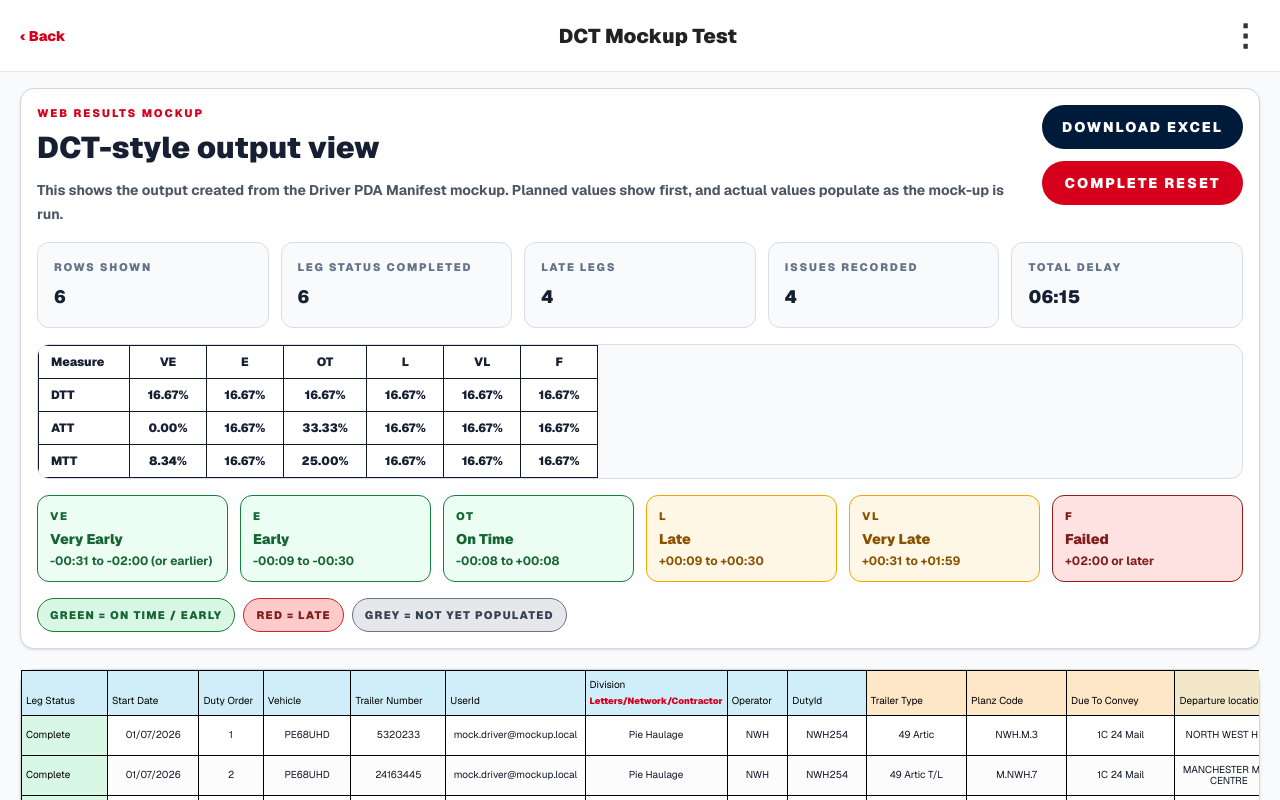
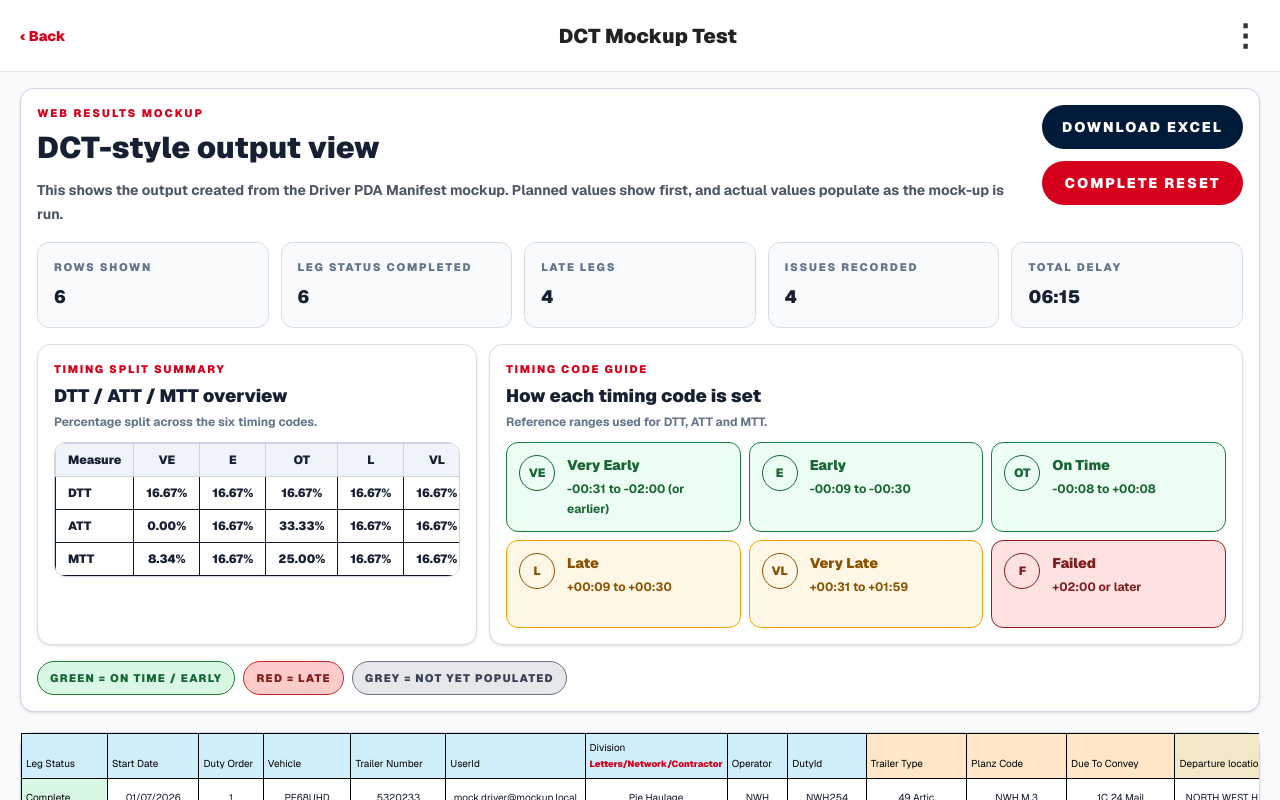
Before and after one commit to acannon76/rugby-league-supporter-web, a Next.js app: page /internal/app-ideas/dct in a window 1280 px wide. Shown: the top 800 px of the page. Built offline with nearby package versions, Linux system fonts and the light colour scheme.

Commit message:
dct ve e ot l vl f

```diff
--- a/src/app/internal/app-ideas/dct/DctMockupClient.tsx
+++ b/src/app/internal/app-ideas/dct/DctMockupClient.tsx
@@ -163,8 +163,10 @@ function DctWebScreen({
             <SummaryCard label="Total delay" value={formatDelayTotal(totalDelayMinutes)} />
           </div>
 
+          <div className="mt-4 grid gap-3 xl:grid-cols-[440px_minmax(0,1fr)] xl:items-stretch">
             <ToTimeSummaryTable distribution={buildToTimeDistribution(displayRows)} />
             <ToTimeLegend />
+          </div>
 
           <div className="mt-4 flex flex-wrap gap-2 text-[11px] font-black uppercase tracking-[0.12em]">
             <span className="rounded-full border border-[#1f7a34] bg-[#d9f7e5] px-3 py-2 text-[#166534]">
@@ -316,15 +318,27 @@ type ToTimeDistribution = Record<ToTimeCode, number>;
 type ToTimeDistributionSet = { dtt: ToTimeDistribution; att: ToTimeDistribution; mtt: ToTimeDistribution };
 
 function ToTimeSummaryTable({ distribution }: { distribution: ToTimeDistributionSet }) {
-  const cellClass = "border border-[#0f172a] px-3 py-2 text-center text-xs font-black text-[#172033]";
+  const rowClassName = "border border-[#cbd5e1] px-3 py-2 text-center text-xs font-black text-[#172033]";
+
   return (
-    <div className="mt-4 overflow-x-auto rounded-[12px] border border-[#d9dee6] bg-[#f8fafc]">
-      <table className="min-w-[560px] border-collapse text-xs">
+    <section className="h-full rounded-[14px] border border-[#d9dee6] bg-white p-4 shadow-sm">
+      <div className="flex items-start justify-between gap-3">
+        <div>
+          <p className="text-[11px] font-black uppercase tracking-[0.16em] text-[#d6001c]">
+            Timing split summary
+          </p>
+          <h3 className="mt-1 text-lg font-black text-[#172033]">DTT / ATT / MTT overview</h3>
+          <p className="mt-1 text-xs font-bold text-[#64748b]">Percentage split across the six timing codes.</p>
+        </div>
+      </div>
+
+      <div className="mt-3 overflow-hidden rounded-xl border border-[#cbd5e1]">
+        <table className="w-full border-collapse text-xs">
           <thead>
-          <tr className="bg-white text-[#64748b]">
-            <th className={`${cellClass} text-left`}>Measure</th>
+            <tr className="bg-[#eff4fb] text-[#475569]">
+              <th className={`${rowClassName} text-left`}>Measure</th>
               {toTimeOptions.map((code) => (
-              <th key={code} className={cellClass}>{code}</th>
+                <th key={code} className={rowClassName}>{code}</th>
               ))}
             </tr>
           </thead>
@@ -335,6 +349,7 @@ function ToTimeSummaryTable({ distribution }: { distribution: ToTimeDistribution
           </tbody>
         </table>
       </div>
+    </section>
   );
 }
 
@@ -351,7 +366,18 @@ function ToTimeSummaryRow({ label, values }: { label: string; values: ToTimeDist
 
 function ToTimeLegend() {
   return (
-    <div className="mt-4 grid gap-3 md:grid-cols-2 xl:grid-cols-6">
+    <section className="h-full rounded-[14px] border border-[#d9dee6] bg-white p-4 shadow-sm">
+      <div className="flex items-start justify-between gap-3">
+        <div>
+          <p className="text-[11px] font-black uppercase tracking-[0.16em] text-[#d6001c]">
+            Timing code guide
+          </p>
+          <h3 className="mt-1 text-lg font-black text-[#172033]">How each timing code is set</h3>
+          <p className="mt-1 text-xs font-bold text-[#64748b]">Reference ranges used for DTT, ATT and MTT.</p>
+        </div>
+      </div>
+
+      <div className="mt-3 grid gap-2 sm:grid-cols-2 xl:grid-cols-3">
         <ToTimeLegendCard code="VE" description="Very Early" range="-00:31 to -02:00 (or earlier)" />
         <ToTimeLegendCard code="E" description="Early" range="-00:09 to -00:30" />
         <ToTimeLegendCard code="OT" description="On Time" range="-00:08 to +00:08" />
@@ -359,15 +385,20 @@ function ToTimeLegend() {
         <ToTimeLegendCard code="VL" description="Very Late" range="+00:31 to +01:59" />
         <ToTimeLegendCard code="F" description="Failed" range="+02:00 or later" />
       </div>
+    </section>
   );
 }
 
 function ToTimeLegendCard({ code, description, range }: { code: ToTimeCode; description: string; range: string }) {
   return (
-    <div className={`rounded-[12px] border p-3 ${getToTimeCardClass(code)}`}>
-      <p className="text-[11px] font-black uppercase tracking-[0.16em]">{code}</p>
-      <p className="mt-1 text-sm font-black">{description}</p>
-      <p className="mt-1 text-xs font-bold">{range}</p>
+    <div className={`flex min-h-[88px] items-start gap-3 rounded-[12px] border px-3 py-3 ${getToTimeCardClass(code)}`}>
+      <div className="flex h-9 w-9 shrink-0 items-center justify-center rounded-full border border-current text-xs font-black">
+        {code}
+      </div>
+      <div>
+        <p className="text-sm font-black leading-5">{description}</p>
+        <p className="mt-1 text-xs font-bold leading-5">{range}</p>
+      </div>
     </div>
   );
 }
--- a/src/app/internal/app-ideas/link-message-mock/debrief/page.tsx
+++ b/src/app/internal/app-ideas/link-message-mock/debrief/page.tsx
@@ -269,8 +269,10 @@ export default function DebriefPage() {
               <SummaryCard label="318 / POD outstanding" value={String(missing318Count)} />
             </div>
 
+            <div className="mt-4 grid gap-3 xl:grid-cols-[440px_minmax(0,1fr)] xl:items-stretch">
               <ToTimeSummaryTable distribution={toTimeDistribution} />
               <ToTimeLegend />
+            </div>
           </section>
 
           <section className="mt-4 rounded-md border border-[#d9dee6] bg-white p-4 shadow-sm">
@@ -954,13 +956,24 @@ function CheckBox({
 }
 
 function ToTimeSummaryTable({ distribution }: { distribution: ToTimeDistributionSet }) {
-  const rowClassName = "border border-[#0f172a] px-3 py-2 text-center text-xs font-black text-[#172033]";
+  const rowClassName = "border border-[#cbd5e1] px-3 py-2 text-center text-xs font-black text-[#172033]";
 
   return (
-    <div className="mt-4 overflow-x-auto rounded-[12px] border border-[#d9dee6] bg-[#f8fafc]">
-      <table className="min-w-[560px] border-collapse text-xs">
+    <section className="h-full rounded-[14px] border border-[#d9dee6] bg-white p-4 shadow-sm">
+      <div className="flex items-start justify-between gap-3">
+        <div>
+          <p className="text-[11px] font-black uppercase tracking-[0.16em] text-[#d6001c]">
+            Timing split summary
+          </p>
+          <h3 className="mt-1 text-lg font-black text-[#172033]">DTT / ATT / MTT overview</h3>
+          <p className="mt-1 text-xs font-bold text-[#64748b]">Percentage split across the six timing codes.</p>
+        </div>
+      </div>
+
+      <div className="mt-3 overflow-hidden rounded-xl border border-[#cbd5e1]">
+        <table className="w-full border-collapse text-xs">
           <thead>
-          <tr className="bg-white text-[#64748b]">
+            <tr className="bg-[#eff4fb] text-[#475569]">
               <th className={`${rowClassName} text-left`}>Measure</th>
               {toTimeOptions.map((code) => (
                 <th key={code} className={rowClassName}>{code}</th>
@@ -974,15 +987,16 @@ function ToTimeSummaryTable({ distribution }: { distribution: ToTimeDistribution
           </tbody>
         </table>
       </div>
+    </section>
   );
 }
 
 function ToTimeSummaryRow({ label, values }: { label: string; values: ToTimeDistribution }) {
   return (
-    <tr>
-      <td className="border border-[#0f172a] bg-white px-3 py-2 text-left text-xs font-black text-[#172033]">{label}</td>
+    <tr className="even:bg-[#f8fafc]">
+      <td className="border border-[#cbd5e1] bg-white px-3 py-2 text-left text-xs font-black text-[#172033]">{label}</td>
       {toTimeOptions.map((code) => (
-        <td key={`${label}-${code}`} className="border border-[#0f172a] bg-white px-3 py-2 text-center text-xs font-black text-[#172033]">
+        <td key={`${label}-${code}`} className="border border-[#cbd5e1] bg-white px-3 py-2 text-center text-xs font-black text-[#172033]">
           {values[code].toFixed(2)}%
         </td>
       ))}
@@ -992,7 +1006,18 @@ function ToTimeSummaryRow({ label, values }: { label: string; values: ToTimeDist
 
 function ToTimeLegend() {
   return (
-    <div className="mt-4 grid gap-3 md:grid-cols-2 xl:grid-cols-6">
+    <section className="h-full rounded-[14px] border border-[#d9dee6] bg-white p-4 shadow-sm">
+      <div className="flex items-start justify-between gap-3">
+        <div>
+          <p className="text-[11px] font-black uppercase tracking-[0.16em] text-[#d6001c]">
+            Timing code guide
+          </p>
+          <h3 className="mt-1 text-lg font-black text-[#172033]">How each timing code is set</h3>
+          <p className="mt-1 text-xs font-bold text-[#64748b]">Reference ranges used for DTT, ATT and MTT.</p>
+        </div>
+      </div>
+
+      <div className="mt-3 grid gap-2 sm:grid-cols-2 xl:grid-cols-3">
         <ToTimeLegendCard code="VE" description="Very Early" range="-00:31 to -02:00 (or earlier)" />
         <ToTimeLegendCard code="E" description="Early" range="-00:09 to -00:30" />
         <ToTimeLegendCard code="OT" description="On Time" range="-00:08 to +00:08" />
@@ -1000,15 +1025,20 @@ function ToTimeLegend() {
         <ToTimeLegendCard code="VL" description="Very Late" range="+00:31 to +01:59" />
         <ToTimeLegendCard code="F" description="Failed" range="+02:00 or later" />
       </div>
+    </section>
   );
 }
 
 function ToTimeLegendCard({ code, description, range }: { code: ToTimeCode; description: string; range: string }) {
   return (
-    <div className={`rounded-[12px] border p-3 ${getToTimeCardClass(code)}`}>
-      <p className="text-[11px] font-black uppercase tracking-[0.16em]">{code}</p>
-      <p className="mt-1 text-sm font-black">{description}</p>
-      <p className="mt-1 text-xs font-bold">{range}</p>
+    <div className={`flex min-h-[88px] items-start gap-3 rounded-[12px] border px-3 py-3 ${getToTimeCardClass(code)}`}>
+      <div className="flex h-9 w-9 shrink-0 items-center justify-center rounded-full border border-current text-xs font-black">
+        {code}
+      </div>
+      <div>
+        <p className="text-sm font-black leading-5">{description}</p>
+        <p className="mt-1 text-xs font-bold leading-5">{range}</p>
+      </div>
     </div>
   );
 }
```
Lines whose indentation alone changed are shown as unchanged.
